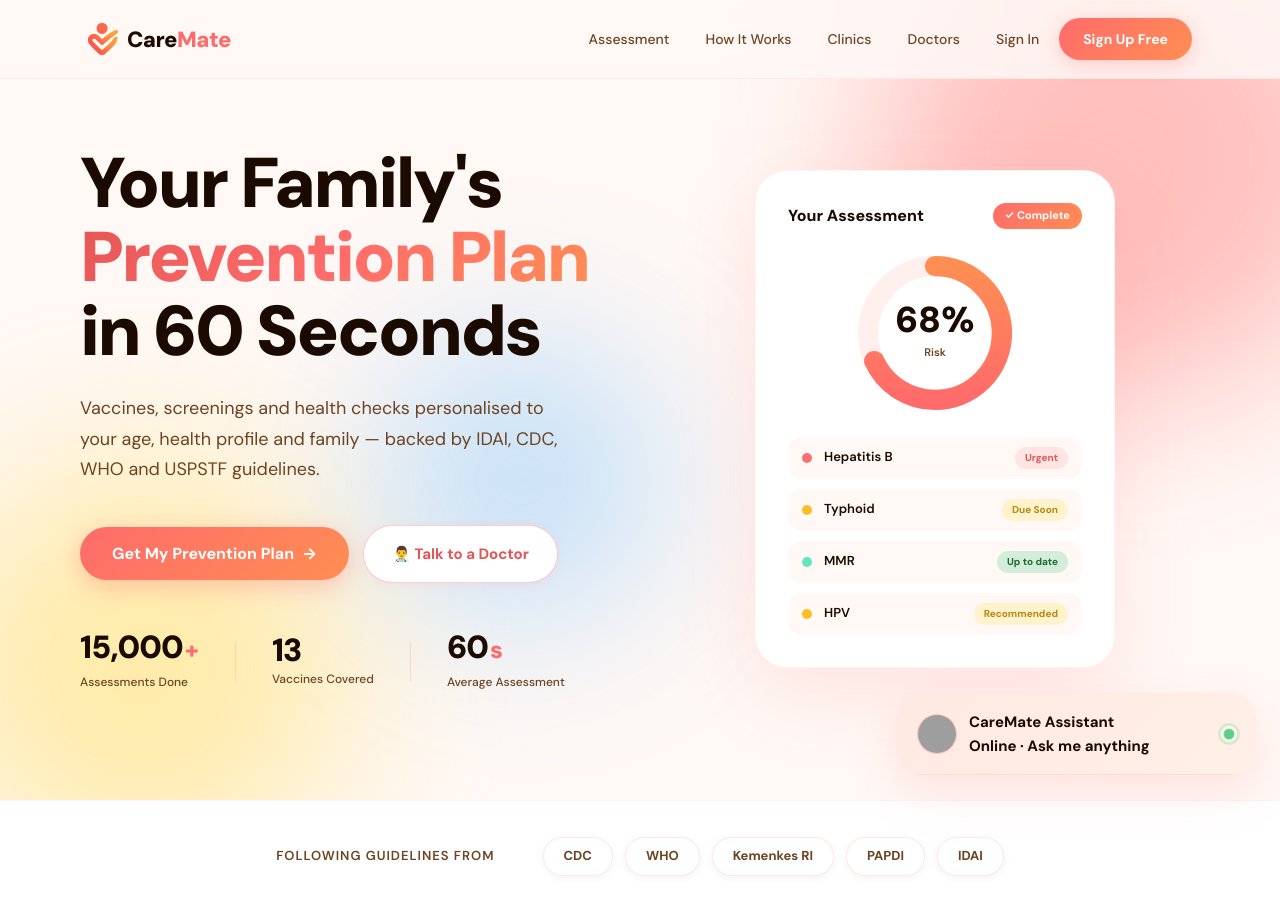
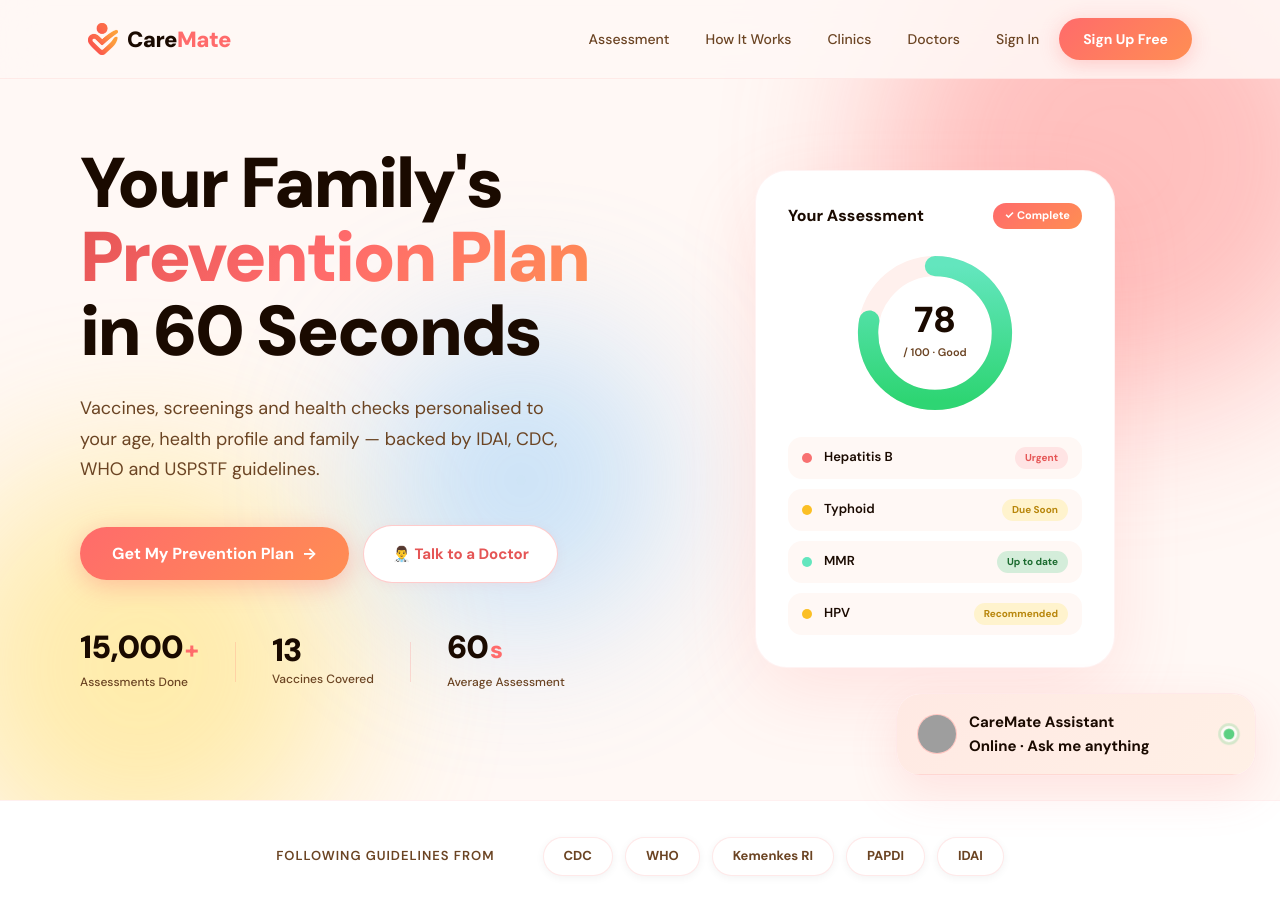
Before and after one commit to poilvetcarl-svg/CareMate, a Flask app: page / in a window 1280 px wide. Shown: the top 912 px of the page. Run offline with Flask 3, Linux system fonts and the light colour scheme; some libraries are stand-ins or nearby versions; grey boxes are pictures that could not be loaded.

Commit message:
Convert risk score to Prevention Score — positive, trackable framing
Same clinical math, inverted presentation: "Prevention Score 78/100, Good"
instead of "Risk 22%". Positive scores motivate action and give users a
number to improve, supporting return visits.

- Engine: prevention_score (100 − risk pct) + label Good/Fair/Needs
  Attention + colour; original risk fields kept for compatibility
- Results: gauge shows score /100 coloured by level; factors reframed as
  "What's lowering your score" with −point deductions
- AI summary prompt asks what would *raise* the score
- Hero mock: 78/100 Good with green ring; dashboards and consultation
  float show prevention score
- 3 new tests (59 total passing)

Co-Authored-By: Claude Fable 5 <noreply@anthropic.com>

```diff
--- a/app.py
+++ b/app.py
@@ -669,6 +669,15 @@ def calculate_risk_score(data):
         emoji = "🟢"
         advice = "Stay up to date with routine vaccines. Annual flu shot recommended for all adults."
 
+    # Prevention Score — same math, positive framing (higher = better protected)
+    prevention_score = 100 - pct
+    if prevention_score >= 63:
+        prevention_label, prevention_color = "Good", "#2ED573"
+    elif prevention_score >= 36:
+        prevention_label, prevention_color = "Fair", "#FFA502"
+    else:
+        prevention_label, prevention_color = "Needs Attention", "#FF4757"
+
     return {
         "score": score,
         "percentage": pct,
@@ -676,7 +685,10 @@ def calculate_risk_score(data):
         "color": color,
         "emoji": emoji,
         "advice": advice,
-        "factors": factors
+        "factors": factors,
+        "prevention_score": prevention_score,
+        "prevention_label": prevention_label,
+        "prevention_color": prevention_color
     }
 
 
@@ -1468,8 +1480,8 @@ def recommend():
     # Deterministic fallback — used when no AI key is configured or the call fails
     fallback_summary = (
         f"Based on your health profile, we have identified {len(vaccines)} vaccines "
-        f"recommended for you. Your {risk['level'].lower()} classification indicates that "
-        f"timely vaccination is important for protecting your health. Please consult with "
+        f"recommended for you. Your Prevention Score is {risk['prevention_score']}/100 — completing them raises it. "
+        f"Please consult with "
         f"a healthcare provider to discuss your personalized immunization schedule."
     )
     ai_summary = fallback_summary
@@ -1485,11 +1497,11 @@ def recommend():
 - Medical conditions: {conditions_text}
 - Pregnancy: {data.get('pregnant', 'no')}
 - Travel plans: {travel_text}
-- Risk level: {risk['level']} ({risk['percentage']}%)
+- Prevention Score: {risk['prevention_score']}/100 ({risk['prevention_label']})
 - Vaccines they need: {vaccine_names}
 - Health checks due at their age: {screening_names}
 
-Write a personal, warm 3-4 sentence message directly to this patient — like a doctor talking to someone they genuinely care about. Mention their specific situation (age, conditions, travel), explain what their risk level actually means in plain terms, and highlight the one or two vaccines that matter most for *them*. Sound like a real person, not a medical report. Use "you" and "your". No bullet points, no clinical jargon, no generic advice. Make it feel like it was written specifically for this person."""
+Write a personal, warm 3-4 sentence message directly to this patient — like a doctor talking to someone they genuinely care about. Mention their specific situation (age, conditions, travel), explain what their Prevention Score means in plain terms and what would raise it, and highlight the one or two vaccines that matter most for *them*. Sound like a real person, not a medical report. Use "you" and "your". No bullet points, no clinical jargon, no generic advice. Make it feel like it was written specifically for this person."""
 
             response = client.chat.completions.create(
                 model="gpt-4o-mini",
--- a/static/css/style.css
+++ b/static/css/style.css
@@ -222,9 +222,9 @@ body {
 .ring-svg { width: 160px; height: 160px; transform: rotate(-90deg); }
 .ring-bg { fill: none; stroke: #FFF0ED; stroke-width: 14; }
 .ring-fill {
-  /* r=46 → circumference = 2π×46 ≈ 289. Show 68%: offset = 289 × (1 − 0.68) ≈ 92.5 */
+  /* r=46 → circumference = 2π×46 ≈ 289. Show 78: offset = 289 × (1 − 0.78) ≈ 64 */
   fill: none; stroke: url(#mockRingGrad); stroke-width: 14;
-  stroke-linecap: round; stroke-dasharray: 289; stroke-dashoffset: 92.5;
+  stroke-linecap: round; stroke-dasharray: 289; stroke-dashoffset: 64;
   transition: stroke-dashoffset 1.5s ease;
 }
 .ring-center { position: absolute; top: 50%; left: 50%; transform: translate(-50%,-50%); text-align: center; }
--- a/static/js/main.js
+++ b/static/js/main.js
@@ -407,12 +407,17 @@ function typeText(el, text, speed = 18) {
 
 // ===== RISK SCORE =====
 function renderRiskScore(risk) {
+  // Positive framing: Prevention Score, higher = better protected
+  const pScore = risk.prevention_score ?? (100 - risk.percentage);
+  const pLabel = risk.prevention_label || risk.level;
+  const pColor = risk.prevention_color || risk.color;
+
   const badgeEl = document.getElementById('riskBadge');
   if (badgeEl) {
-    badgeEl.textContent = `${risk.emoji} ${risk.level}`;
-    badgeEl.style.background = risk.color + '22';
-    badgeEl.style.color = risk.color;
-    badgeEl.style.border = `1px solid ${risk.color}44`;
+    badgeEl.textContent = pLabel;
+    badgeEl.style.background = pColor + '22';
+    badgeEl.style.color = pColor;
+    badgeEl.style.border = `1px solid ${pColor}44`;
     badgeEl.style.borderRadius = '100px';
     badgeEl.style.padding = '6px 16px';
     badgeEl.style.fontSize = '14px';
@@ -420,21 +425,23 @@ function renderRiskScore(risk) {
   }
 
   const scoreEl = document.getElementById('riskScore');
-  if (scoreEl) animateNumber(scoreEl, risk.percentage, 1200);
+  if (scoreEl) animateNumber(scoreEl, pScore, 1200);
 
   const arc = document.getElementById('gaugeArc');
   if (arc) {
+    arc.style.stroke = pColor;
     const total = 298;
-    const offset = total - (total * risk.percentage / 100);
+    const offset = total - (total * pScore / 100);
     setTimeout(() => { arc.style.strokeDashoffset = offset; }, 200);
   }
 
+  // Factors are shown as "what's lowering your score" — points count against it
   const factorsList = document.getElementById('riskFactorsList');
   if (factorsList) {
     factorsList.innerHTML = risk.factors.map(f => `
       <div class="risk-factor-item">
         <span class="risk-factor-label">${f.icon} ${f.factor}</span>
-        <span class="risk-factor-pts">+${f.points}</span>
+        <span class="risk-factor-pts">−${f.points}</span>
       </div>
     `).join('');
   }
@@ -446,12 +453,10 @@ function renderRiskScore(risk) {
 function animateNumber(el, target, duration) {
   let start = 0;
   const step = target / (duration / 16);
-  // Check if it's an SVG text element — update content with % suffix
-  const isSvgText = el.tagName === 'text';
   const timer = setInterval(() => {
     start += step;
     if (start >= target) { start = target; clearInterval(timer); }
-    el.textContent = isSvgText ? Math.round(start) + '%' : Math.round(start);
+    el.textContent = Math.round(start);
   }, 16);
 }
 
--- a/templates/corporate_dashboard.html
+++ b/templates/corporate_dashboard.html
@@ -157,7 +157,7 @@
                 <td>
                   {% set la = emp.latest_assessment() %}
                   {% if la %}
-                  <span style="font-size:13px;font-weight:700;color:var(--accent)">{{ la.risk_score | int }}%</span>
+                  <span style="font-size:13px;font-weight:700;color:var(--accent)">{{ 100 - la.risk_score | int }}/100</span>
                   <span style="font-size:11px;color:var(--text-muted)"> risk</span>
                   {% else %}
                   <span style="font-size:12px;color:var(--text-muted)">—</span>
--- a/templates/index.html
+++ b/templates/index.html
@@ -91,8 +91,8 @@
       <svg width="0" height="0" style="position:absolute">
         <defs>
           <linearGradient id="mockRingGrad" x1="0%" y1="0%" x2="100%" y2="0%">
-            <stop offset="0%" stop-color="#FF6B6B"/>
-            <stop offset="100%" stop-color="#FF8E53"/>
+            <stop offset="0%" stop-color="#2ED573"/>
+            <stop offset="100%" stop-color="#63E6BE"/>
           </linearGradient>
         </defs>
       </svg>
@@ -106,8 +106,8 @@
           <circle class="ring-fill" cx="55" cy="55" r="46"/>
         </svg>
         <div class="ring-center">
-          <span class="ring-pct">68%</span>
-          <span class="ring-sub">Risk</span>
+          <span class="ring-pct">78</span>
+          <span class="ring-sub">/ 100 · Good</span>
         </div>
       </div>
       <div class="mock-vax-list">
@@ -561,37 +561,36 @@
       <p class="ai-summary-text" id="aiSummaryText">Analyzing your health profile...</p>
     </div>
 
-    <!-- Risk Score -->
+    <!-- Prevention Score -->
     <div class="risk-card">
       <div class="risk-header">
-        <h3>Your Risk Assessment</h3>
+        <h3>Your Prevention Score</h3>
         <span class="risk-badge" id="riskBadge">—</span>
       </div>
       <div class="risk-visual">
         <div class="risk-gauge-container">
           <svg class="risk-gauge" viewBox="0 0 220 145">
-            <defs>
-              <linearGradient id="gaugeGrad" x1="0%" y1="0%" x2="100%" y2="0%">
-                <stop offset="0%" style="stop-color:#2ED573"/>
-                <stop offset="50%" style="stop-color:#FFA502"/>
-                <stop offset="100%" style="stop-color:#FF4757"/>
-              </linearGradient>
-            </defs>
             <!-- Track -->
             <path d="M 15 115 A 95 95 0 0 1 205 115" fill="none" stroke="rgba(5,150,105,0.12)" stroke-width="14" stroke-linecap="round"/>
-            <!-- Animated arc -->
-            <path d="M 15 115 A 95 95 0 0 1 205 115" fill="none" stroke="url(#gaugeGrad)" stroke-width="14" stroke-linecap="round"
+            <!-- Animated arc — coloured by score level at render time -->
+            <path d="M 15 115 A 95 95 0 0 1 205 115" fill="none" stroke="#2ED573" stroke-width="14" stroke-linecap="round"
                   stroke-dasharray="298" stroke-dashoffset="298" id="gaugeArc" class="gauge-arc"/>
             <!-- Score text -->
-            <text x="110" y="92" text-anchor="middle" dominant-baseline="middle"
+            <text x="110" y="86" text-anchor="middle" dominant-baseline="middle"
                   font-size="42" font-weight="900" font-family="DM Sans, sans-serif"
-                  fill="#1A0A00" id="riskScore">0%</text>
-            <text x="110" y="124" text-anchor="middle"
+                  fill="#1A0A00" id="riskScore">0</text>
+            <text x="110" y="106" text-anchor="middle"
+                  font-size="12" font-weight="600" font-family="DM Sans, sans-serif"
+                  fill="#A07850">/ 100</text>
+            <text x="110" y="128" text-anchor="middle"
                   font-size="11" font-family="DM Sans, sans-serif"
-                  fill="#A07850" letter-spacing="1">RISK SCORE</text>
+                  fill="#A07850" letter-spacing="1">PREVENTION SCORE</text>
           </svg>
         </div>
-        <div class="risk-factors-list" id="riskFactorsList"></div>
+        <div>
+          <p style="font-size:12px;font-weight:700;color:#A07850;text-transform:uppercase;letter-spacing:0.5px;margin-bottom:8px">What's lowering your score</p>
+          <div class="risk-factors-list" id="riskFactorsList"></div>
+        </div>
       </div>
       <p class="risk-advice" id="riskAdvice"></p>
     </div>
--- a/templates/user_dashboard.html
+++ b/templates/user_dashboard.html
@@ -234,8 +234,8 @@
         </div>
         <div style="display:flex;align-items:center;gap:20px;padding:4px 0 16px">
           <div style="text-align:center">
-            <div style="font-size:32px;font-weight:900;color:var(--accent)">{{ last_assessment.risk_score|int }}%</div>
-            <div style="font-size:11px;color:var(--text-muted);text-transform:uppercase;letter-spacing:0.5px">Risk Score</div>
+            <div style="font-size:32px;font-weight:900;color:var(--accent)">{{ 100 - last_assessment.risk_score|int }}<span style="font-size:16px;color:var(--text-muted)">/100</span></div>
+            <div style="font-size:11px;color:var(--text-muted);text-transform:uppercase;letter-spacing:0.5px">Prevention Score</div>
           </div>
           <div style="flex:1">
             {% set vlist = last_assessment.vaccines_recommended | from_json %}
```
Also changed, not shown: templates/consultation.html (+6 -7 lines), tests/test_risk_engine.py (+17 -0 lines).
